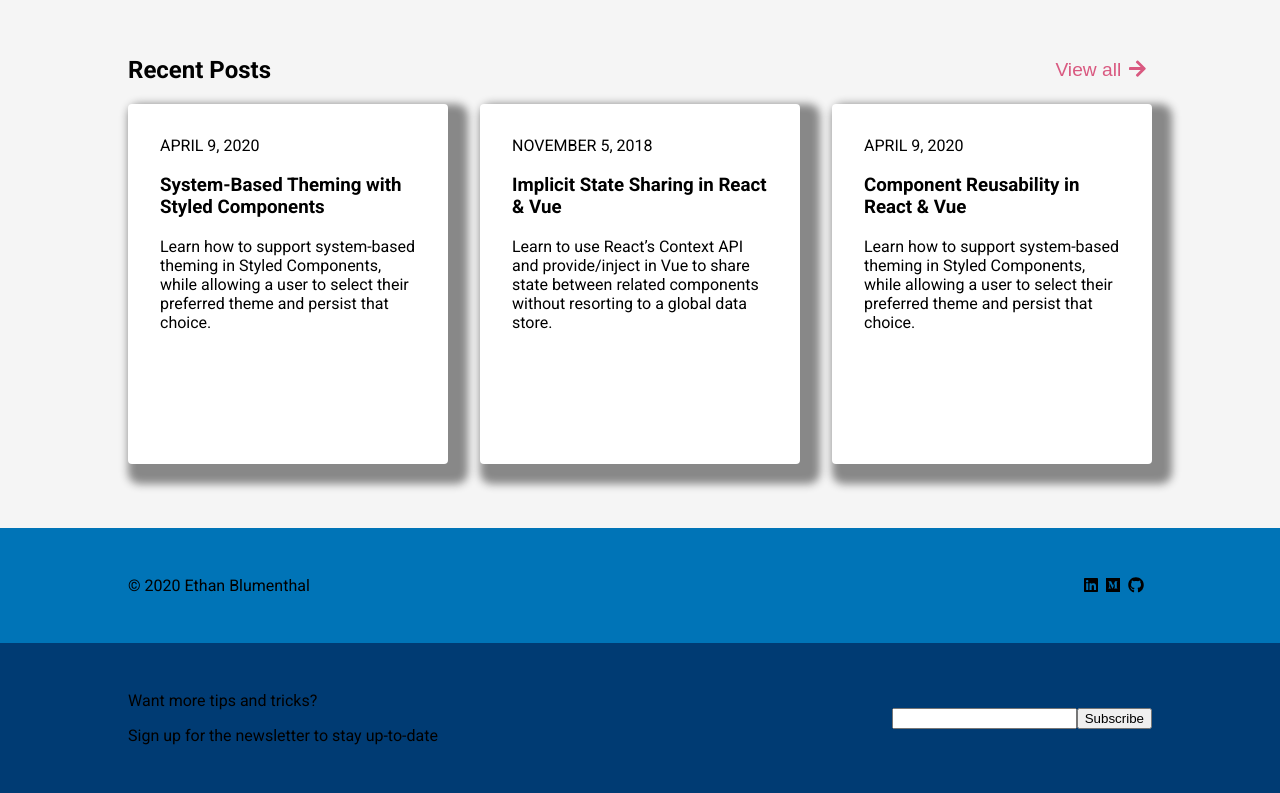
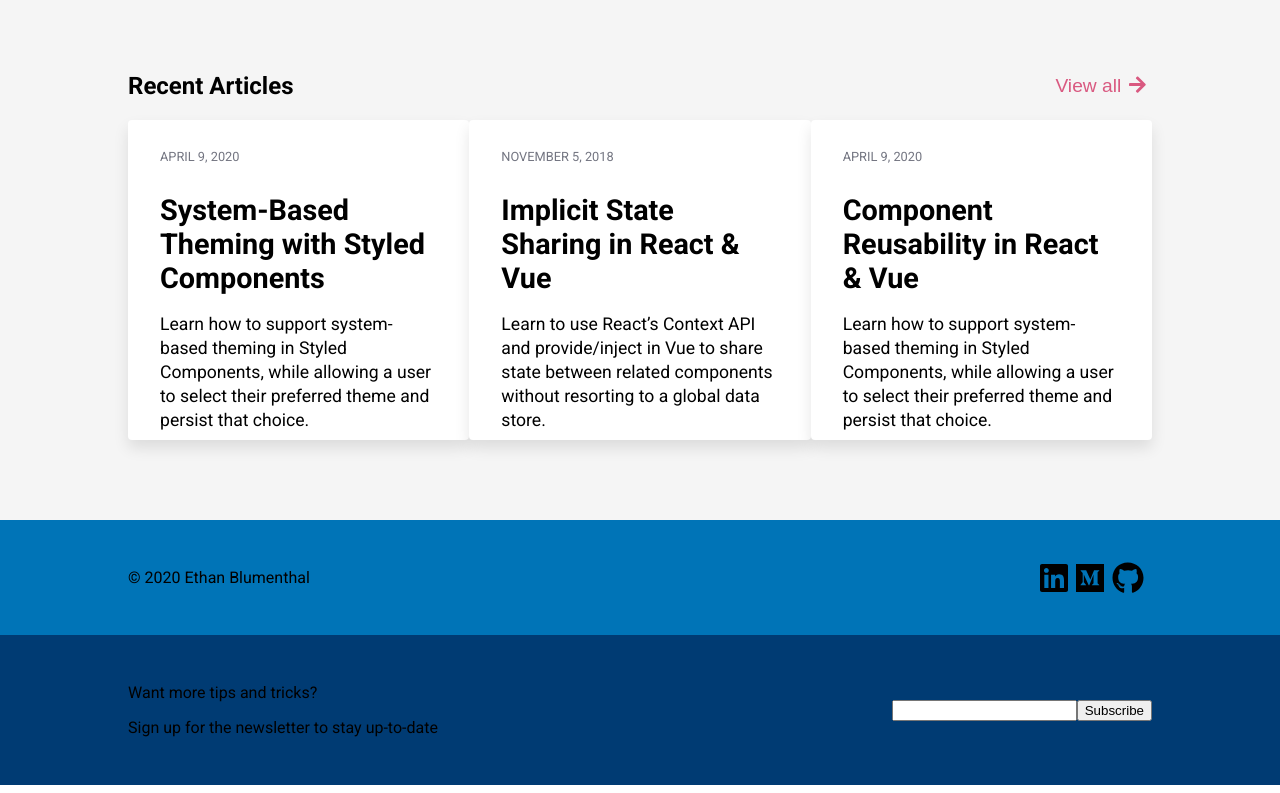
Before and after one commit to ethanblumenthal/personal-website, a Next.js app: page / in a window 1280 px wide. Shown: the part 757-1550 px from the top of the page. Built offline with nearby package versions, Linux system fonts and the light colour scheme.

Commit message:
Added animations to buttons and cards.

```diff
--- a/components/footer.tsx
+++ b/components/footer.tsx
@@ -26,15 +26,15 @@ const Footer = () => (
 
       <Socials>
         <a href="https://www.linkedin.com/in/ethanblumenthal/" target="_blank">
-          <FontAwesomeIcon icon={faLinkedin} />
+          <FontAwesomeIcon icon={faLinkedin} size="2x" />
         </a>
 
         <a href="https://medium.com/@ethanblumenthal" target="_blank">
-          <FontAwesomeIcon icon={faMedium} />
+          <FontAwesomeIcon icon={faMedium} size="2x" />
         </a>
 
         <a href="https://github.com/ethanblumenthal" target="_blank">
-          <FontAwesomeIcon icon={faGithub} />
+          <FontAwesomeIcon icon={faGithub} size="2x" />
         </a>
       </Socials>
     </Row>
--- a/components/navbar.tsx
+++ b/components/navbar.tsx
@@ -34,10 +34,11 @@ const UnorderedList = styled.ul`
 const ListItem = styled.li`
   font-size: 1.2rem;
   margin-right: 1.5rem;
+  transition: ${({ theme }) => theme.transitions.ease};
   cursor: pointer;
 
   &:hover {
-    color: grey;
+    color: ${({ theme }) => theme.colors.grey};
   }
 `;
 
--- a/components/recent-posts.tsx
+++ b/components/recent-posts.tsx
@@ -28,7 +28,7 @@ const POSTS = [
 
 const Container = styled.div`
   background-color: #f5f5f5;
-  padding: 4rem 8rem;
+  padding: 5rem 8rem;
 `;
 
 const FlexContainer = styled.div`
@@ -42,13 +42,37 @@ const CardContainer = styled.div`
 `;
 
 const Card = styled.div`
+  position: relative;
   background-color: #ffffff;
-  box-shadow: 10px 10px 8px 10px #888888;
+  box-shadow: 0px 8px 15px rgba(0, 0, 0, 0.1);
   border-radius: 0.25rem;
-  border: 1px soldi black;
-  height: 22.5rem;
-  width: 20rem;
+  height: 20rem;
+  width: 23rem;
   padding: 1rem 2rem;
+  transition: ${({ theme }) => theme.transitions.ease};
+  cursor: pointer;
+  top: 0;
+
+  &:hover {
+    box-shadow: 0px 16px 30px rgba(0, 0, 0, 0.1);
+    top: -0.5rem;
+  }
+`;
+
+const Date = styled.p`
+  color: ${({ theme }) => theme.colors.grey};
+  font-size: 0.8rem;
+  margin-bottom: 0;
+`;
+
+const Heading = styled.h3`
+  font-size: 1.8rem;
+  margin-bottom: 0;
+`;
+
+const Text = styled.p`
+  line-height: 1.5rem;
+  font-size: 1.1rem;
 `;
 
 interface IPost {
@@ -60,20 +84,22 @@ interface IPost {
 const RecentPosts = () => (
   <Container>
     <FlexContainer>
-      <h2>Recent Posts</h2>
-      <ArrowButton>
-        View all
-        <FontAwesomeIcon icon={faArrowRight} />
-      </ArrowButton>
+      <h2>Recent Articles</h2>
+      <Link href="/blog">
+        <ArrowButton>
+          View all
+          <FontAwesomeIcon icon={faArrowRight} />
+        </ArrowButton>
+      </Link>
     </FlexContainer>
 
     <CardContainer>
       {POSTS &&
         POSTS.map(({ date, title, description }: IPost) => (
           <Card key={title}>
-            <p>{date.toUpperCase()}</p>
-            <h3>{title}</h3>
-            <p>{description}</p>
+            <Date>{date.toUpperCase()}</Date>
+            <Heading>{title}</Heading>
+            <Text>{description}</Text>
           </Card>
         ))}
     </CardContainer>
--- a/elements/buttons.tsx
+++ b/elements/buttons.tsx
@@ -10,12 +10,17 @@ export const Button = styled.button`
   border: none;
   outline: none;
   padding: 0 1rem;
+  transition: ${({ theme }) => theme.transitions.ease};
+
+  &:hover {
+    box-shadow: 0px 8px 15px rgba(0, 0, 0, 0.1);
+  }
 `;
 
 export const OutlineButton = styled(Button)`
   color: ${({ theme }) => theme.colors.text};
   background-color: transparent;
-  border: 1px solid grey;
+  border: 1px solid ${({ theme }) => theme.colors.outline};
 `;
 
 export const ArrowButton = styled.button`
@@ -28,7 +33,7 @@ export const ArrowButton = styled.button`
 
   & > svg {
     margin-left: 0.5rem;
-    transition: all 300ms ease-in-out;
+    transition: ${({ theme }) => theme.transitions.ease};
   }
 
   &:hover > svg {
--- a/utils/themes.ts
+++ b/utils/themes.ts
@@ -1,15 +1,25 @@
 export const lightTheme = {
   colors: {
-    text: '#000',
-    background: '#fff',
+    grey: '#737581',
+    text: '#000000',
+    background: '#ffffff',
     button: '#D95980',
+    outline: 'rgba(0, 0, 0, 0.1)',
+  },
+  transitions: {
+    ease: 'all 300ms ease-in-out',
   },
 };
 
 export const darkTheme = {
   colors: {
-    text: '#fff',
-    background: '#000',
+    grey: '#737581',
+    text: '#ffffff',
+    background: '#000000',
     button: '#D95980',
+    outline: '#ffffff',
+  },
+  transitions: {
+    ease: 'all 300ms ease-in-out',
   },
 };
```
